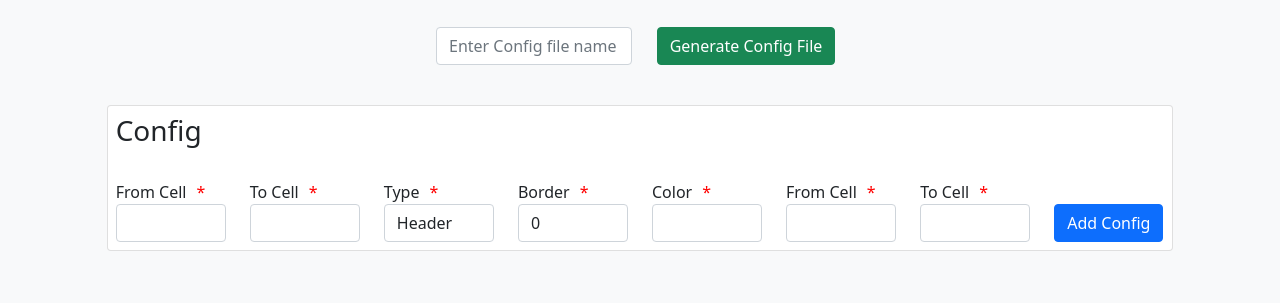
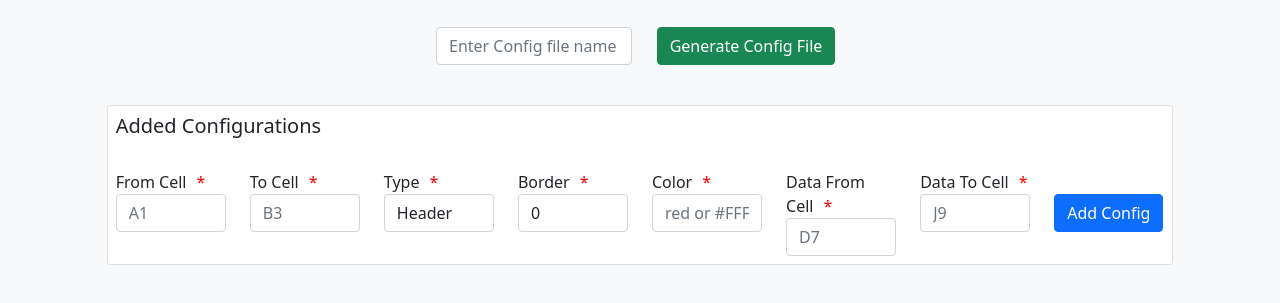
Before and after one commit to shubhamaiocd/config_generator, a plain HTML site: page index.html in a window 1280 px wide. Shown: the part 53-356 px from the top of the page. Drawn offline with nearby package versions, Linux system fonts and the light colour scheme.

Commit message:
Update index.html

```diff
--- a/index.html
+++ b/index.html
@@ -27,6 +27,7 @@
             let typeo = document.getElementById("type").value
             let border = document.getElementById("border").value
             let color = document.getElementById("color").value
+            let drCell = document.getElementById("drfCell").value + ":" + document.getElementById("drtCell").value
 
             // Validations
             if (document.getElementById("fCell").value === '' || document.getElementById("tCell").value === '') {
@@ -34,6 +35,9 @@
             }
             else if (color === '') {
                 document.getElementById("errorBox").innerHTML = "Color cant be null"
+            }
+            else if (document.getElementById("drfCell").value === '' || document.getElementById("drtCell").value === '') {
+                document.getElementById("errorBox").innerHTML = "Data From Cell and Data To Cell are mandatory"
             }
             else {
                 document.getElementById("errorBox").innerHTML = ''
@@ -101,7 +105,7 @@
             <div class="col-md-1"></div>
             <div class="col-md-10 card bg-white text-dark p-2">
                 <div>
-                    <h3>Config</h3>
+                    <h5>Added Configurations</h5>
                     <span id="lastConfig"></span>
                 </div>
                 <br>
@@ -109,11 +113,11 @@
                 <form class="row">
                     <div class="col-sm form-group">
                         <label>From Cell<span class="red">*</span></label>
-                        <input type="text" id="fCell" class="form-control">
+                        <input placeholder="A1" type="text" id="fCell" class="form-control">
                     </div>
                     <div class="col-sm form-group">
                         <label>To Cell<span class="red">*</span></label>
-                        <input type="text" id="tCell" class="form-control">
+                        <input placeholder="B3" type="text" id="tCell" class="form-control">
                     </div>
                     <div class="col-sm form-group">
                         <label>Type<span class="red">*</span></label>
@@ -137,15 +141,15 @@
                     </div>
                     <div class="col-sm form-group">
                         <label>Color<span class="red">*</span></label>
-                        <input type="text" id="color" class="form-control">
+                        <input placeholder="red or #FFFFFF" type="text" id="color" class="form-control">
                     </div>
                     <div class="col-sm form-group">
-                        <label>From Cell<span class="red">*</span></label>
-                        <input type="text" id="drfCell" class="form-control">
+                        <label>Data From Cell<span class="red">*</span></label>
+                        <input placeholder="D7" type="text" id="drfCell" class="form-control">
                     </div>
                     <div class="col-sm form-group">
-                        <label>To Cell<span class="red">*</span></label>
-                        <input type="text" id="drtCell" class="form-control">
+                        <label>Data To Cell<span class="red">*</span></label>
+                        <input placeholder="J9" type="text" id="drtCell" class="form-control">
                     </div>
                     <div class="col-sm form-group mt-4">
                         <button type="button" onclick="addData()" class="btn btn-primary">Add Config</button>
```
